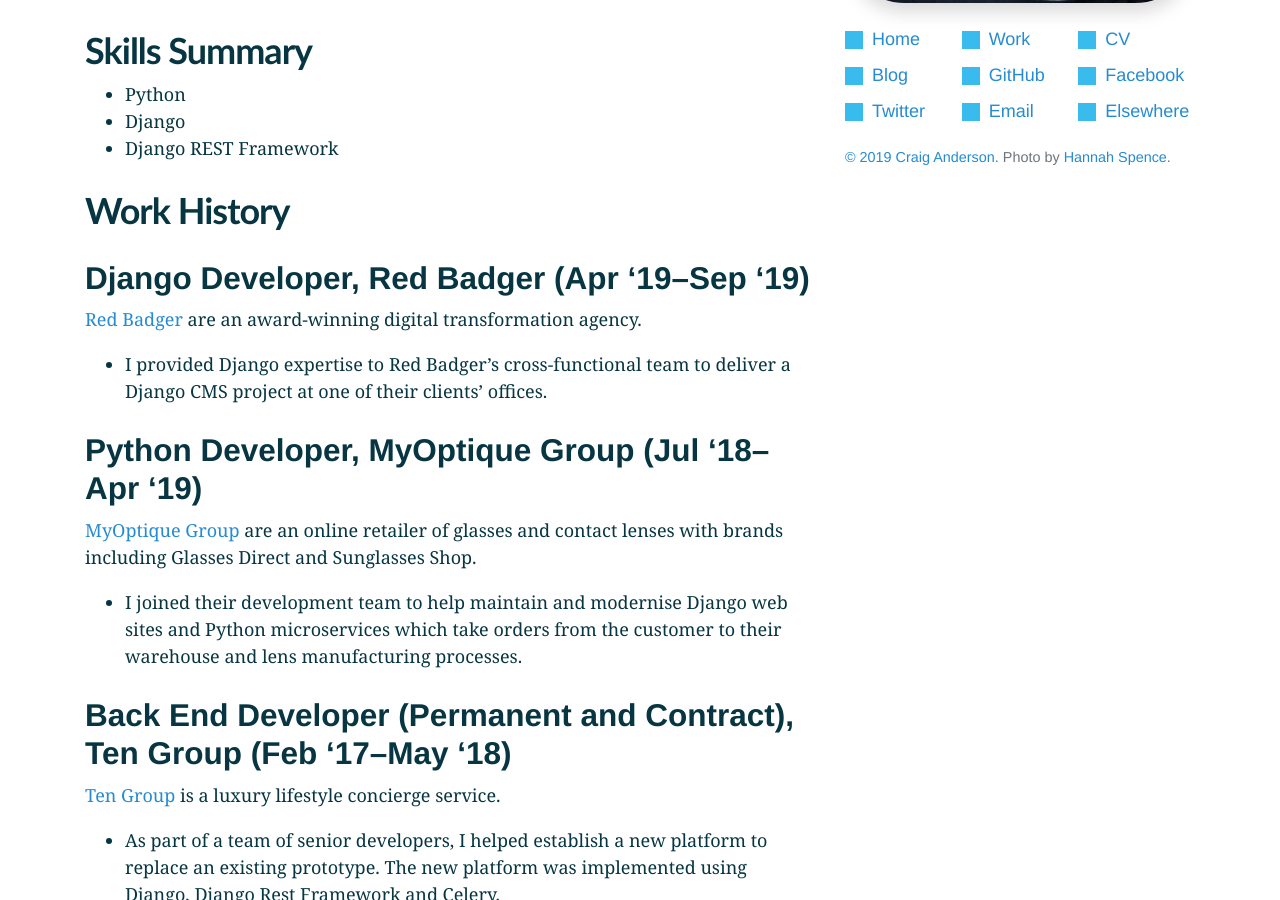
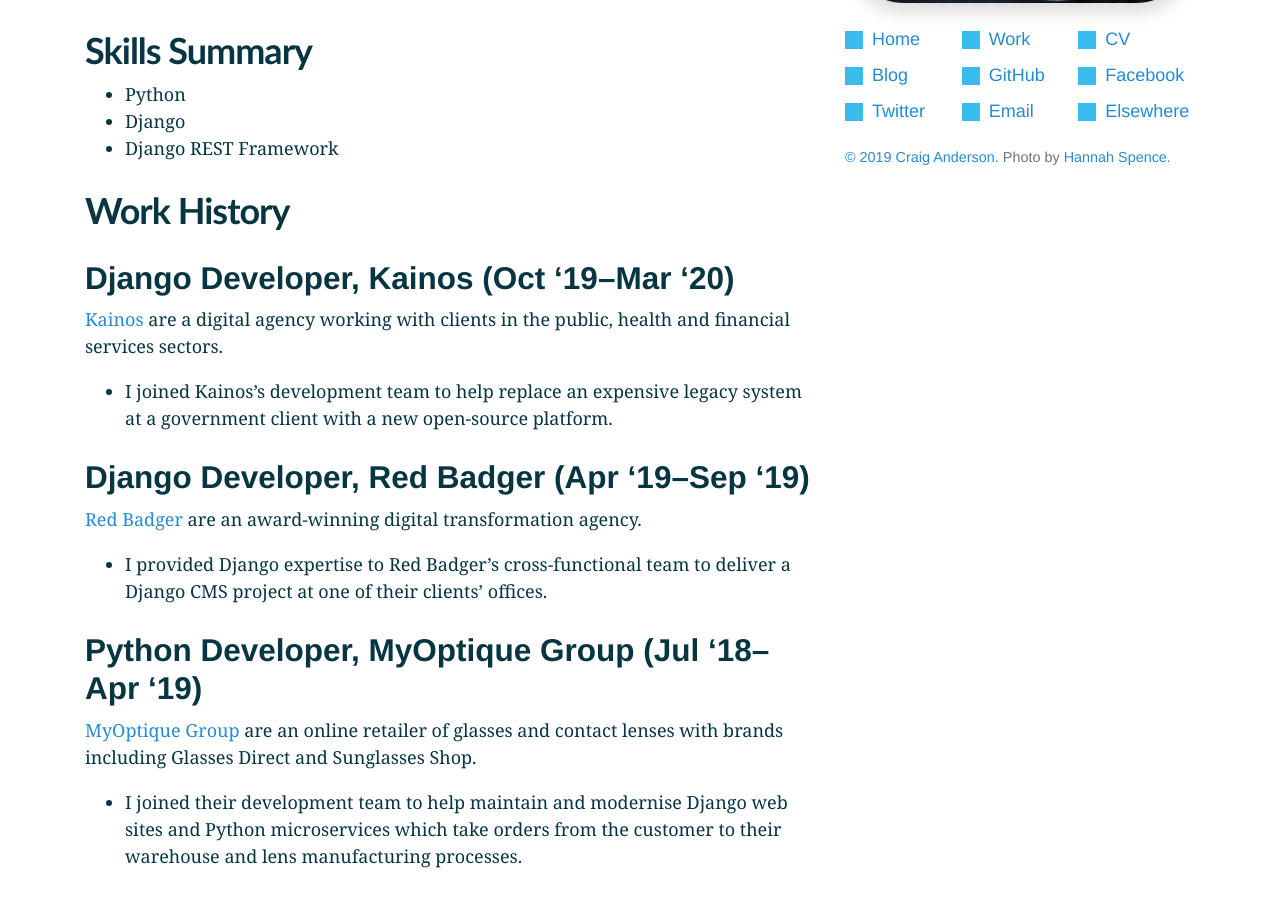
Before and after one commit to craiga/craiga.id.au, a Jekyll site: the page built from cv.markdown, in a window 1280 px wide and 900 px high, scrolled down 401 px. Built offline with Jekyll 4.4.1, drawn with Linux system fonts in a browser that asks for light colours; our own code applies the rules of GitHub Pages for plain Markdown files; grey boxes are pictures that could not be loaded.

Commit message:
Adding Kainos to my CV

```diff
--- a/cv.markdown
+++ b/cv.markdown
@@ -19,6 +19,12 @@
 
 
 ## Work History
+
+### Django Developer, Kainos (Oct&nbsp;'19–Mar&nbsp;'20)
+
+[Kainos](https://www.kainos.com) are a digital agency working with clients in the public, health and financial services sectors.
+
+* I joined Kainos's development team to help replace an expensive legacy system at a government client with a new open-source platform.
 
 ### Django Developer, Red Badger (Apr&nbsp;'19–Sep&nbsp;'19)
 
```
Also changed, not shown: 3 other files.
